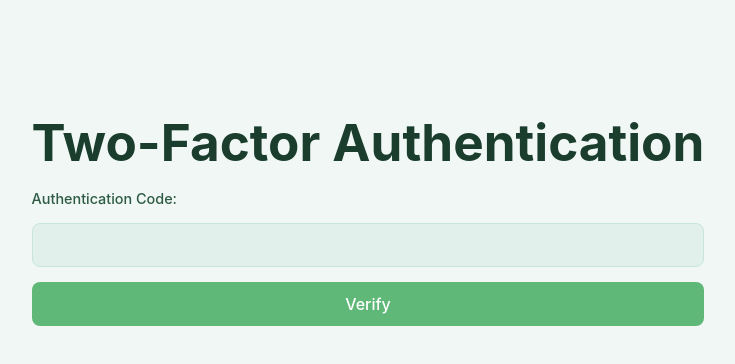
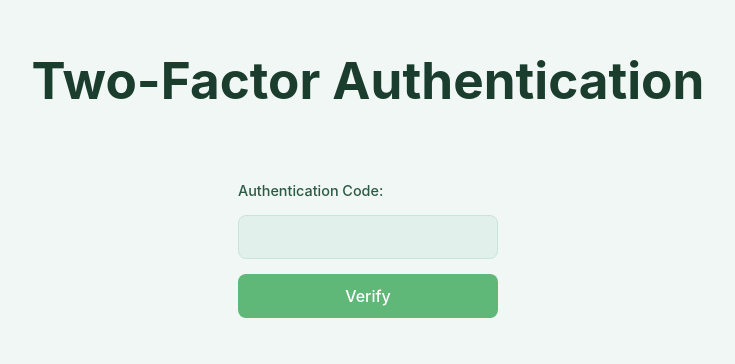
Before and after one commit to kvietelaitis/froggywallet, a React app in the folder frontend/: page /auth in a window 1280 px wide. Shown: the part 172-536 px from the top of the page, without its empty margins (272-1007 px from the left). Built offline with nearby package versions, Linux system fonts and the light colour scheme; the HTML template or start-up script is replaced by a standard one.

Commit message:
Changed the look of the input box

```diff
--- a/frontend/src/pages/AuthPage.tsx
+++ b/frontend/src/pages/AuthPage.tsx
@@ -22,6 +22,8 @@ export default function AuthPage(){
         <div className='auth-container'>
             <main className="2fa-page">
                 <h1>Two-Factor Authentication</h1>
+
+                <div style={{ maxWidth: '300px', margin: '50px auto', padding: '20px' }}>
                     <form onSubmit={handleSubmit}>
                         {error && <p style={{ color: 'var(--color-error)' }}>{error}</p>}
 
@@ -41,6 +43,7 @@ export default function AuthPage(){
                             {loading ? 'Verifying...' : 'Verify'}
                         </button>
                     </form>
+                </div>
             </main>
         </div>
     );
```
Lines whose indentation alone changed are shown as unchanged.
